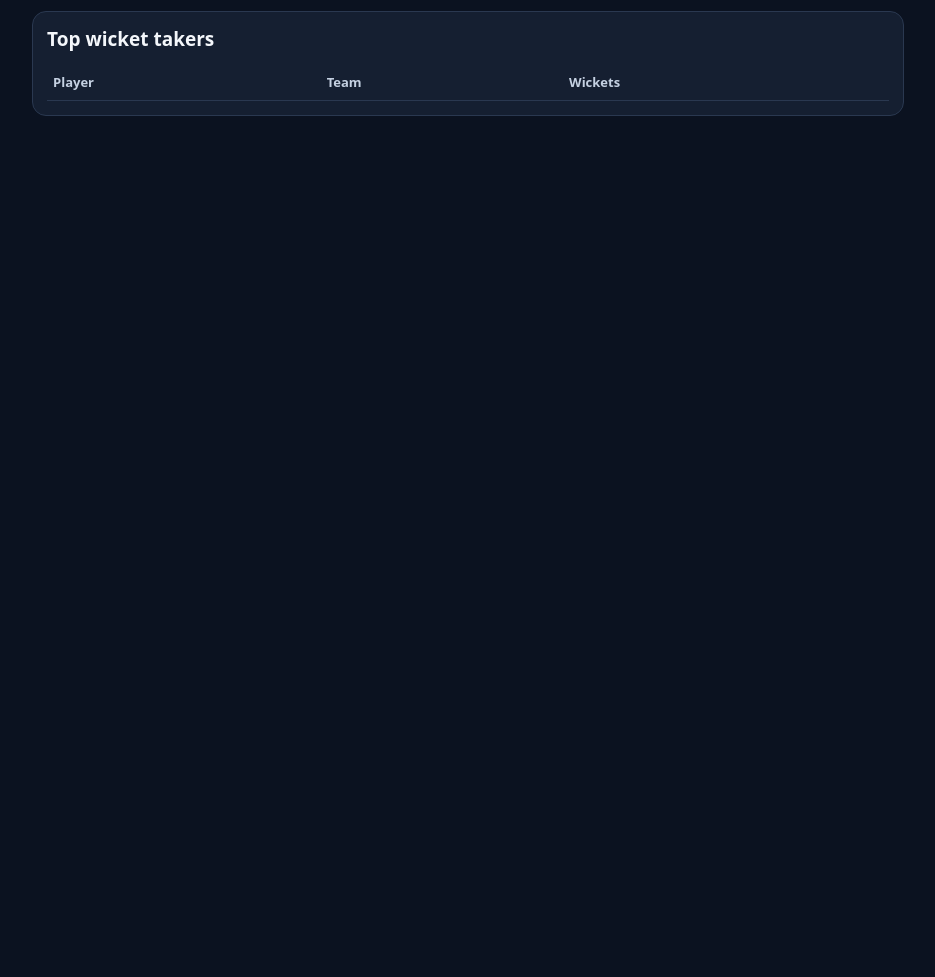
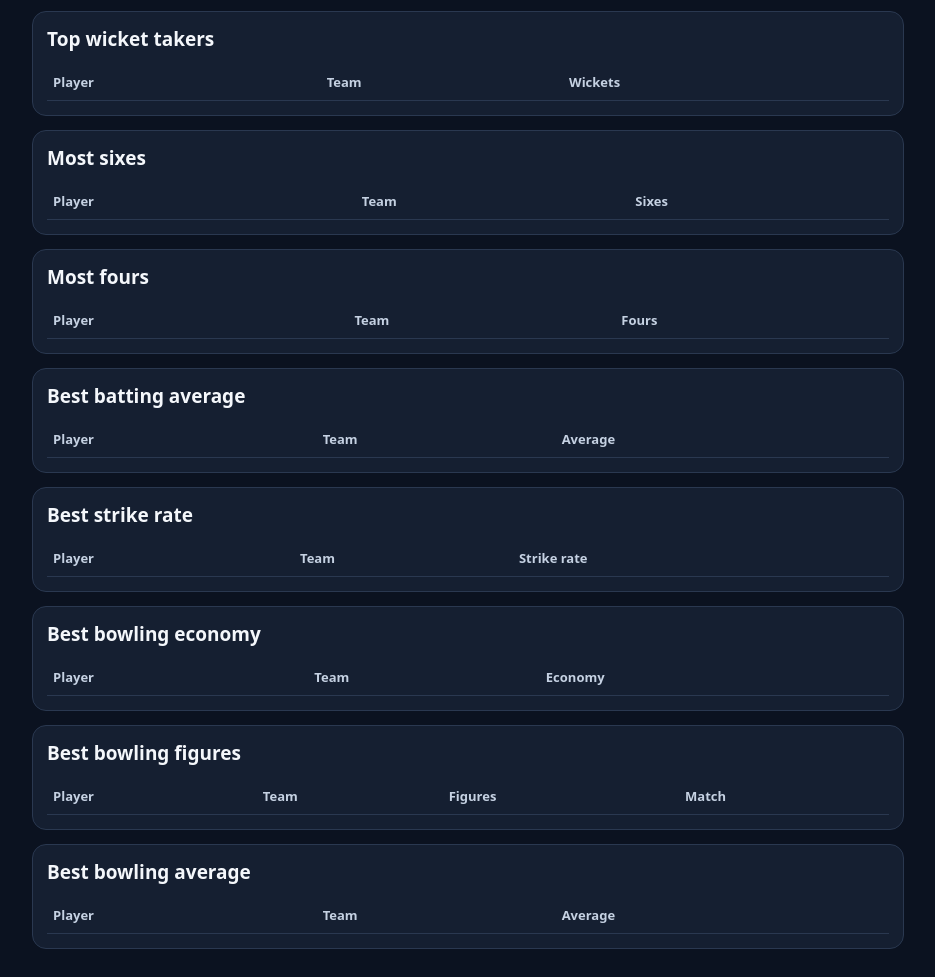
Before and after one commit to arushsinghmadro-max/DCL-cricket-manger-, a plain HTML site: page index.html in a window 1280 px wide. Shown: the part 521-1498 px from the top of the page, without its empty margins (172-1107 px from the left). Before the commit the page ends 800 px from the top, so only its background shows below. Drawn offline with Linux system fonts and the light colour scheme.

Commit message:
Add files via upload

```diff
--- a/index.html
+++ b/index.html
@@ -44,6 +44,13 @@ table{width:100%;border-collapse:collapse;font-size:13px}th,td{text-align:left;p
 <div class="card"><h2>Tournament overview</h2><div class="row3"><div><div id="totalPlayers" class="stat">0</div><div class="small">Players</div></div><div><div id="totalMatches" class="stat">0</div><div class="small">Matches</div></div><div><div id="totalTeams" class="stat">5</div><div class="small">Teams</div></div></div></div>
 <div class="card"><h2>Top run scorers</h2><div id="topRuns"></div></div>
 <div class="card"><h2>Top wicket takers</h2><div id="topWickets"></div></div>
+ <div class="card"><h2>Most sixes</h2><div id="topSixes"></div></div>
+ <div class="card"><h2>Most fours</h2><div id="topFours"></div></div>
+ <div class="card"><h2>Best batting average</h2><div id="topBatAvg"></div></div>
+ <div class="card"><h2>Best strike rate</h2><div id="topStrikeRate"></div></div>
+ <div class="card"><h2>Best bowling economy</h2><div id="topEconomy"></div></div>
+ <div class="card"><h2>Best bowling figures</h2><div id="topBowlingFigures"></div></div>
+ <div class="card"><h2>Best bowling average</h2><div id="topBowlingAverage"></div></div>
 </section>
 
 <section id="players" class="tab">
@@ -103,7 +110,10 @@ function bulkImport(){let lines=$("bulk").value.split(/\n/);let n=0;lines.forEac
 function oversBalls(v){let s=String(v||"0").trim();if(!/^\d+(\.\d)?$/.test(s))return null;let [o,b="0"]=s.split(".").map(Number);if(b>5)return null;return o*6+b}
 function addPerformance(){let id=$("perfPlayer").value;if(!id)return alert("Register players first");let ob=oversBalls($("overs").value);if(ob===null)return alert("Overs format should be like 3.2 (maximum 5 balls after decimal)");pending[id]={playerId:id,runs:+$("runs").value||0,balls:+$("balls").value||0,fours:+$("fours").value||0,sixes:+$("sixes").value||0,out:$("out").value==="yes",oversBalls:ob,oversText:$("overs").value||"0.0",conceded:+$("conceded").value||0,wickets:+$("wickets").value||0,maidens:+$("maidens").value||0};$("pendingList").textContent=Object.keys(pending).length+" player entries ready for this match."}
 function saveMatch(){let title=$("mTitle").value.trim()||"Match "+(db.matches.length+1),date=$("mDate").value||new Date().toISOString().slice(0,10),a=$("mTeam1").value,b=$("mTeam2").value;if(a===b)return alert("Choose two different teams");let entries=Object.values(pending);if(!entries.length)return alert("Add at least one player performance");let invalid=entries.find(e=>{let p=db.players.find(x=>x.id===e.playerId);return !p||![a,b].includes(p.team)});if(invalid)return alert("Every selected player must belong to one of the two match teams");db.matches.push({id:crypto.randomUUID(),title,date,teams:[a,b],entries});pending={};$("mTitle").value="";$("pendingList").textContent="";save();alert("Match saved")}
-function aggregate(){return db.players.map(p=>{let es=db.matches.flatMap(m=>m.entries.filter(e=>e.playerId===p.id));let runs=es.reduce((s,e)=>s+e.runs,0),outs=es.filter(e=>e.out).length,wk=es.reduce((s,e)=>s+e.wickets,0),balls=es.reduce((s,e)=>s+e.balls,0),ob=es.reduce((s,e)=>s+e.oversBalls,0),con=es.reduce((s,e)=>s+e.conceded,0);return {...p,es,runs,outs,wk,balls,ob,con,fours:es.reduce((s,e)=>s+e.fours,0),sixes:es.reduce((s,e)=>s+e.sixes,0),sr:balls?runs/balls*100:0,avg:outs?runs/outs:0,econ:ob?con/(ob/6):0,boundaries:es.reduce((s,e)=>s+e.fours+e.sixes,0),fifties:es.filter(e=>e.runs>=50&&e.runs<100).length,hundreds:es.filter(e=>e.runs>=100).length,fiveW:es.filter(e=>e.wickets>=5).length}})}
+function aggregate(){return db.players.map(p=>{let es=db.matches.flatMap(m=>m.entries.filter(e=>e.playerId===p.id));let runs=es.reduce((s,e)=>s+e.runs,0),outs=es.filter(e=>e.out).length,wk=es.reduce((s,e)=>s+e.wickets,0),balls=es.reduce((s,e)=>s+e.balls,0),ob=es.reduce((s,e)=>s+e.oversBalls,0),con=es.reduce((s,e)=>s+e.conceded,0);return {...p,es,runs,outs,wk,balls,ob,con,fours:es.reduce((s,e)=>s+e.fours,0),sixes:es.reduce((s,e)=>s+e.sixes,0),sr:balls?runs/balls*100:0,avg:outs?runs/outs:0,econ:ob?con/(ob/6):0,boundaries:es.reduce((s,e)=>s+e.fours+e.sixes,0),fifties:es.filter(e=>e.runs>=50&&e.runs<100).length,hundreds:es.filter(e=>e.runs>=100).length,fiveW:es.filter(e=>e.wickets>=5).length,
+ bowlAvg:wk?con/wk:null,
+ bestFigure:(()=>{let candidates=db.matches.flatMap(m=>m.entries.filter(e=>e.playerId===p.id&&e.wickets>0).map(e=>({...e,matchTitle:m.title})));return candidates.sort((a,b)=>b.wickets-a.wickets||a.conceded-b.conceded)[0]||null})()
+}})}
 function table(rows,headers){return `<div class="scroll"><table><thead><tr>${headers.map(h=>`<th>${h}</th>`).join("")}</tr></thead><tbody>${rows||""}</tbody></table></div>`}
 function renderAll(){fillSelects();let stats=aggregate();$("totalPlayers").textContent=db.players.length;$("totalMatches").textContent=db.matches.length;
 let byRuns=[...stats].sort((a,b)=>b.runs-a.runs),byW=[...stats].sort((a,b)=>b.wk-a.wk);
@@ -111,6 +121,20 @@ $("orangeName").textContent=byRuns[0]?.runs?byRuns[0].name:"—";$("orangeRuns")
 $("purpleName").textContent=byW[0]?.wk?byW[0].name:"—";$("purpleWkts").textContent=(byW[0]?.wk||0)+" wickets";
 $("topRuns").innerHTML=table(byRuns.slice(0,5).map(p=>`<tr><td>${esc(p.name)}</td><td>${esc(p.team)}</td><td><b>${p.runs}</b></td></tr>`).join(""),["Player","Team","Runs"]);
 $("topWickets").innerHTML=table(byW.slice(0,5).map(p=>`<tr><td>${esc(p.name)}</td><td>${esc(p.team)}</td><td><b>${p.wk}</b></td></tr>`).join(""),["Player","Team","Wickets"]);
+ let bySixes=[...stats].filter(p=>p.sixes>0).sort((a,b)=>b.sixes-a.sixes);
+ let byFours=[...stats].filter(p=>p.fours>0).sort((a,b)=>b.fours-a.fours);
+ let byBatAvg=[...stats].filter(p=>p.outs>0).sort((a,b)=>b.avg-a.avg);
+ let bySR=[...stats].filter(p=>p.balls>0).sort((a,b)=>b.sr-a.sr);
+ let byEcon=[...stats].filter(p=>p.ob>0).sort((a,b)=>a.econ-b.econ);
+ let byFigures=[...stats].filter(p=>p.bestFigure).sort((a,b)=>b.bestFigure.wickets-a.bestFigure.wickets||a.bestFigure.conceded-b.bestFigure.conceded);
+ let byBowlAvg=[...stats].filter(p=>p.bowlAvg!==null).sort((a,b)=>a.bowlAvg-b.bowlAvg);
+ $("topSixes").innerHTML=table(bySixes.slice(0,5).map(p=>`<tr><td>${esc(p.name)}</td><td>${esc(p.team)}</td><td><b>${p.sixes}</b></td></tr>`).join(""),["Player","Team","Sixes"]);
+ $("topFours").innerHTML=table(byFours.slice(0,5).map(p=>`<tr><td>${esc(p.name)}</td><td>${esc(p.team)}</td><td><b>${p.fours}</b></td></tr>`).join(""),["Player","Team","Fours"]);
+ $("topBatAvg").innerHTML=table(byBatAvg.slice(0,5).map(p=>`<tr><td>${esc(p.name)}</td><td>${esc(p.team)}</td><td><b>${p.avg.toFixed(2)}</b></td></tr>`).join(""),["Player","Team","Average"]);
+ $("topStrikeRate").innerHTML=table(bySR.slice(0,5).map(p=>`<tr><td>${esc(p.name)}</td><td>${esc(p.team)}</td><td><b>${p.sr.toFixed(1)}</b></td></tr>`).join(""),["Player","Team","Strike rate"]);
+ $("topEconomy").innerHTML=table(byEcon.slice(0,5).map(p=>`<tr><td>${esc(p.name)}</td><td>${esc(p.team)}</td><td><b>${p.econ.toFixed(2)}</b></td></tr>`).join(""),["Player","Team","Economy"]);
+ $("topBowlingFigures").innerHTML=table(byFigures.slice(0,5).map(p=>`<tr><td>${esc(p.name)}</td><td>${esc(p.team)}</td><td><b>${p.bestFigure.wickets}/${p.bestFigure.conceded}</b></td><td>${esc(p.bestFigure.matchTitle||"Best match")}</td></tr>`).join(""),["Player","Team","Figures","Match"]);
+ $("topBowlingAverage").innerHTML=table(byBowlAvg.slice(0,5).map(p=>`<tr><td>${esc(p.name)}</td><td>${esc(p.team)}</td><td><b>${p.bowlAvg.toFixed(2)}</b></td></tr>`).join(""),["Player","Team","Average"]);
 $("playerList").innerHTML=table(db.players.map(p=>`<tr><td>${esc(p.name)}</td><td>${esc(p.team)}</td><td><button class="btn" onclick="removePlayer('${p.id}')">Delete</button></td></tr>`).join(""),["Player","Team",""]);
 let teams=TEAMS.map(t=>{let ps=stats.filter(p=>p.team===t),runs=ps.reduce((s,p)=>s+p.runs,0),w=ps.reduce((s,p)=>s+p.wk,0);return {t,runs,w,players:ps.length}}).sort((a,b)=>b.runs-a.runs);
 $("teamBoard").innerHTML=table(teams.map(x=>`<tr><td>${esc(x.t)}</td><td>${x.players}</td><td>${x.runs}</td><td>${x.w}</td></tr>`).join(""),["Team","Players","Runs","Wickets"]);
```
